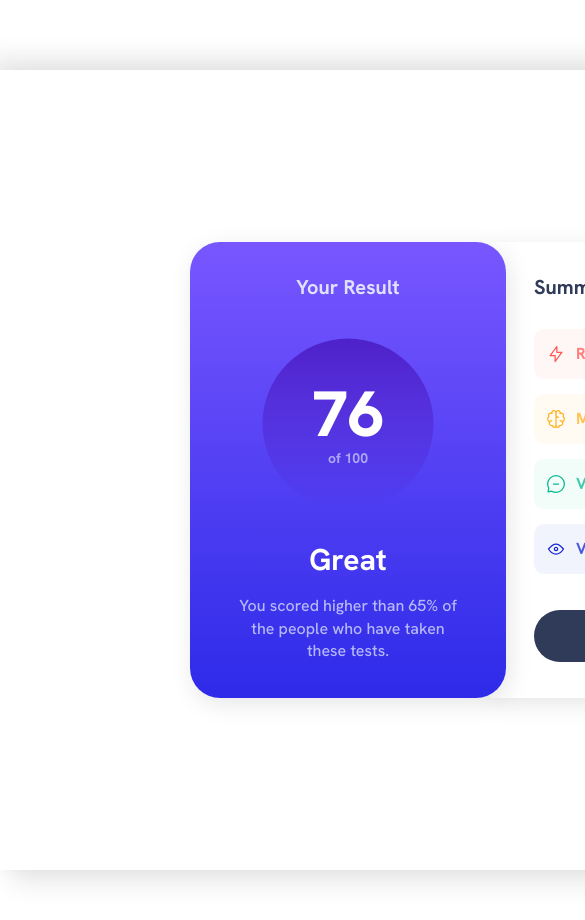
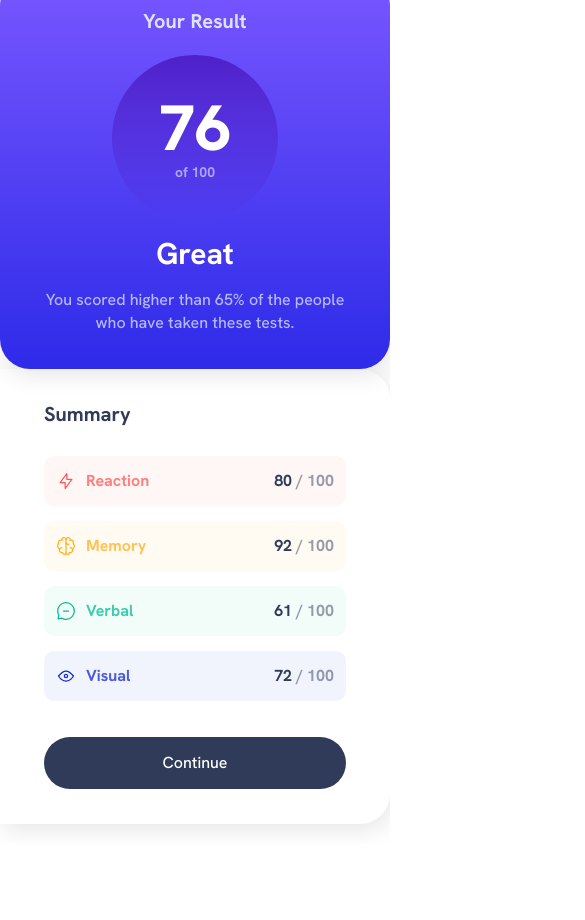
Before and after one commit to Abu-Sman/Result-Summary-Component, a plain HTML site: page index.html in a window 390 px wide. Shown: the top 920 px of the page, 585 px wide, since content can reach past the window. After the commit the page ends 844 px from the top, so only its background shows below. Drawn offline with Linux system fonts and the light colour scheme.

Commit message:
Complete mobile version

```diff
--- a/styles.css
+++ b/styles.css
@@ -14,14 +14,13 @@ html {
 
 body {
   font-family: "Hanken Grotesk", sans-serif;
-  font-size: 1.8rem;
   font-weight: 500;
   line-height: 1;
 }
 
 .container {
   height: 80rem;
-  width: 100rem;
+  width: 140rem;
   margin: 7rem auto;
   box-shadow: 1.2rem 1.2rem 2.4rem rgba(0, 0, 0, 0.1),
     -1.2rem -1.2rem 2.4rem rgba(0, 0, 0, 0.1);
@@ -169,7 +168,8 @@ body {
   color: hsl(224, 30%, 27%);
 }
 
-.btn {
+.btn:link,
+.btn:visited {
   display: inline-block;
   text-decoration: none;
   background-color: hsl(224, 30%, 27%);
@@ -182,6 +182,47 @@ body {
   margin-top: 3.6rem;
 }
 
+.btn:active {
+  background-image: linear-gradient(
+    hsla(252, 100%, 67%, 1),
+    hsla(241, 81%, 54%, 1)
+  );
+}
+
 /************************************/
 /* MEDIA QUERY STYLES */
 /***********************************/
+
+/* for laptops */
+@media (max-width: 95em) {
+  .container {
+    width: 100vw;
+    box-shadow: none;
+  }
+}
+
+/* for mobiles */
+@media (max-width: 27em) {
+  .container {
+    margin: 0 auto;
+  }
+  .result-summary-component {
+    grid-template-columns: 1fr;
+  }
+  .result-component {
+    margin: 0;
+  }
+
+  .title {
+    margin-bottom: 6.5rem;
+  }
+
+  .score {
+    margin-bottom: 6rem;
+  }
+
+  .score::after {
+    width: 55%;
+    padding-bottom: 55%;
+  }
+}
```
